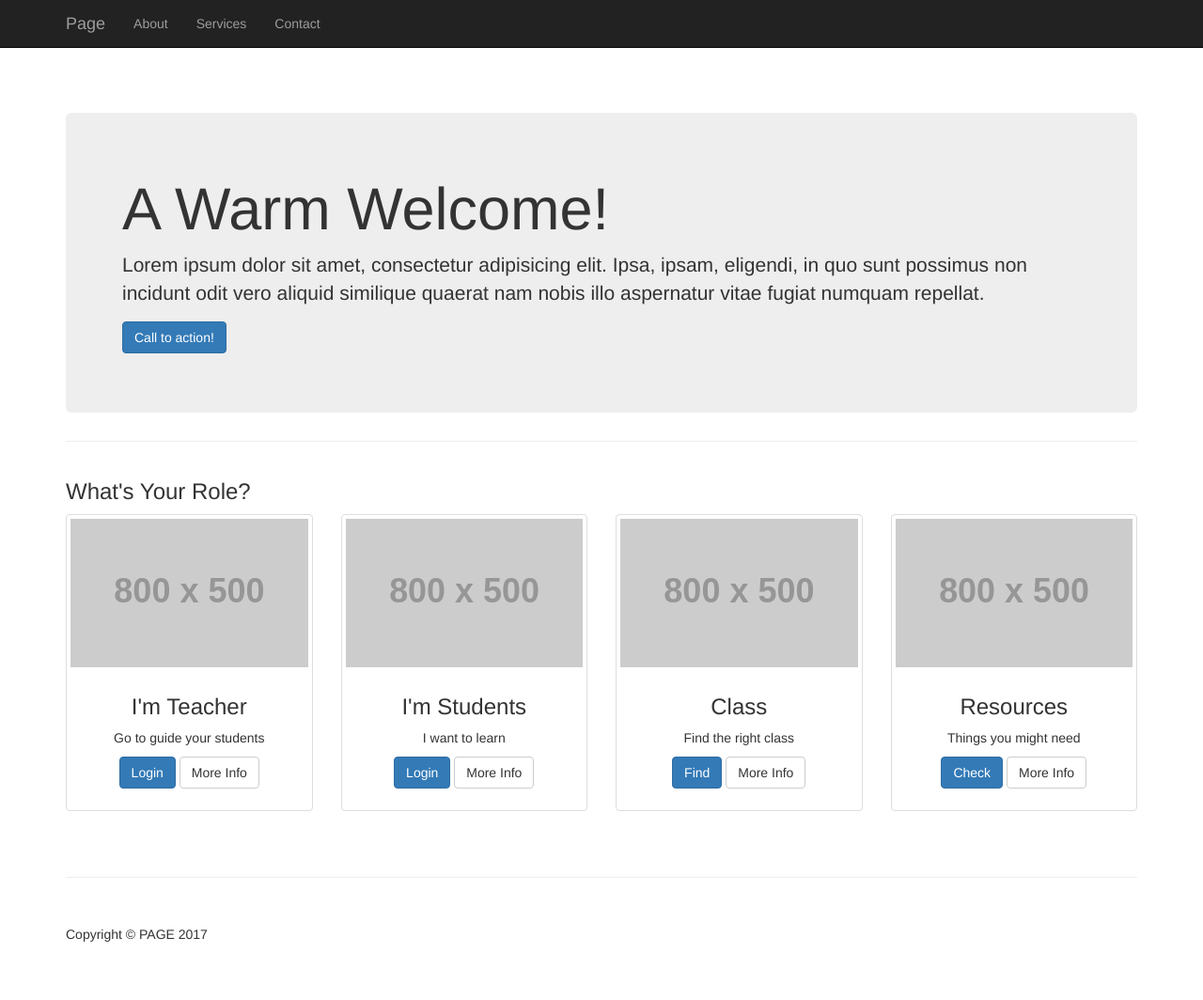
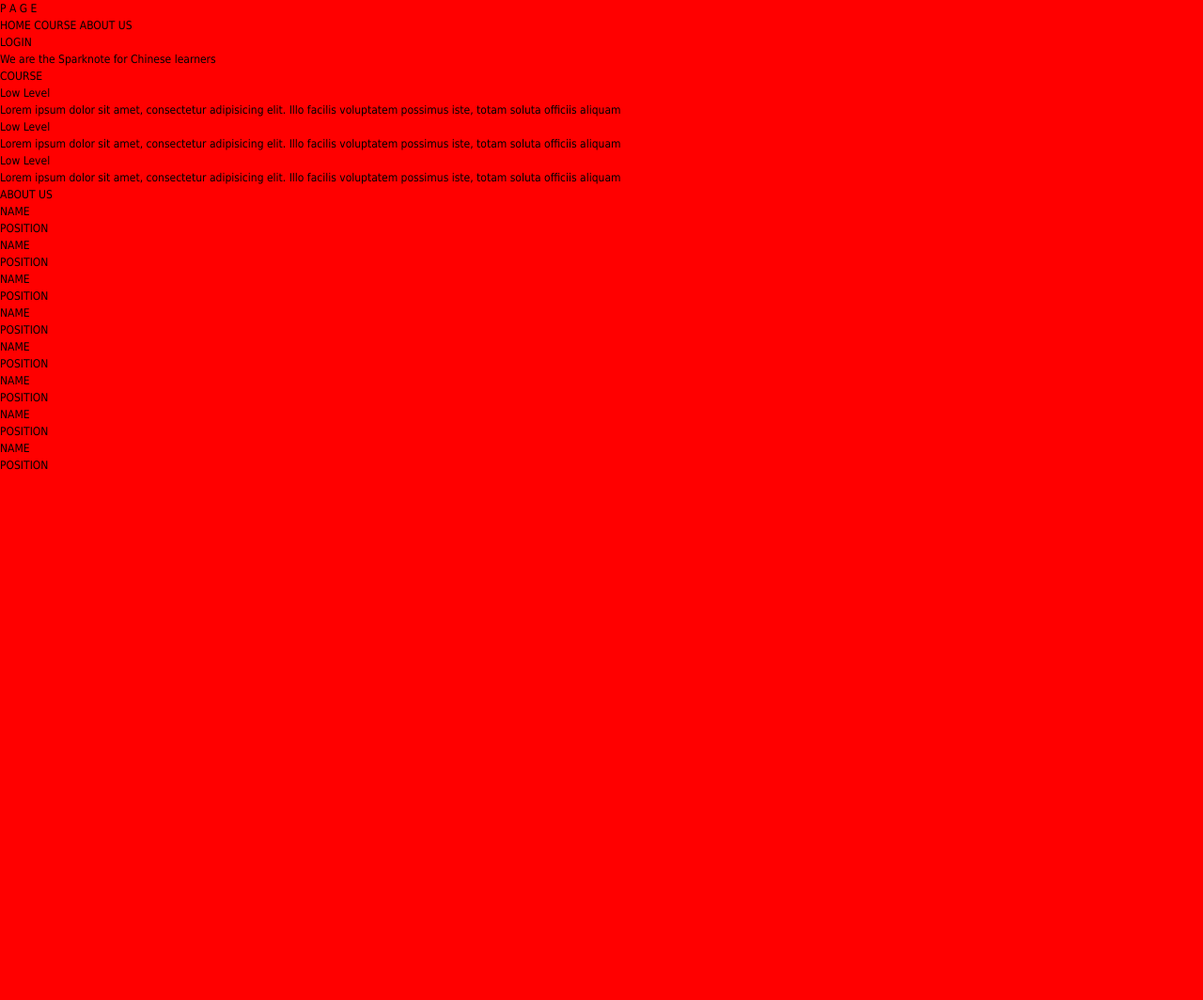
Before and after one commit to Timm-Lee/page, a Flask app: page / in a window 1280 px wide. Shown: the whole page at 94% size. After the commit the page ends 500 px from the top, so only its background shows below. Run offline with Flask 2, Linux system fonts and the light colour scheme; grey boxes labelled with a size stand in for pictures from a placeholder-image service; some libraries are stand-ins or nearby versions.

Commit message:
2017-11-09 3:31pm 做到about us

```diff
--- /dev/null
+++ b/package.json
@@ -0,0 +1,5 @@
+{
+  "dependencies": {
+    "live-server": "^1.2.0"
+  }
+}
--- /dev/null
+++ b/src/static/css/style.css
@@ -0,0 +1,41 @@
+/*
+* @Author: TimmLee
+* @Date:   2017-11-07 09:13:14
+* @Last Modified by:   TimmLee
+* @Last Modified time: 2017-11-08 20:22:59
+*/
+
+/*css reset*/
+* {
+  pading: 0;
+  margin: 0;
+}
+body {
+  /*background: #f6f6f6;*/
+  background-color: red;
+  font: 12px/1.5 tahoma, airal, Microsoft YaHei, sans-serif;
+}
+li {
+  list-style: none;
+}
+img {
+  display: block;
+  border: none;
+}
+input[type='checkbox'] {
+  cursor: pointer;
+}
+
+/* 定宽布局 */
+.w {
+  width: 1080px;
+  margin: 0 auto;
+  position: relative;
+  overflow: hidden;
+}
+
+header .container {
+  height: 552px;
+  width: 100px;
+  background-color: #ccc;
+}
--- a/src/templates/index.html
+++ b/src/templates/index.html
@@ -1,164 +1,112 @@
 <!DOCTYPE html>
 <html lang="en">
-
 <head>
-
-    <meta charset="utf-8">
+  <meta charset="UTF-8">
+  <title>Page</title>
   <meta http-equiv="X-UA-Compatible" content="IE=edge">
   <meta name="viewport" content="width=device-width, initial-scale=1">
   <meta name="description" content="">
   <meta name="author" content="">
-
-    <title>Page - The Study Place</title>
-
-    <!-- Bootstrap Core CSS -->
-    <link href="../static/css/bootstrap.min.css" rel="stylesheet">
-
-    <!-- Custom CSS -->
-    <link href="../static/css/heroic-features.css" rel="stylesheet">
-
-    <!-- HTML5 Shim and Respond.js IE8 support of HTML5 elements and media queries -->
-    <!-- WARNING: Respond.js doesn't work if you view the page via file:// -->
-    <!--[if lt IE 9]>
-        <script src="https://oss.maxcdn.com/libs/html5shiv/3.7.0/html5shiv.js"></script>
-        <script src="https://oss.maxcdn.com/libs/respond.js/1.4.2/respond.min.js"></script>
-    <![endif]-->
-
+  <link rel="stylesheet" href="./style.css">
 </head>
-
 <body>
-
-    <!-- Navigation -->
-    <nav class="navbar navbar-inverse navbar-fixed-top" role="navigation">
-        <div class="container">
-            <!-- Brand and toggle get grouped for better mobile display -->
-            <div class="navbar-header">
-                <button type="button" class="navbar-toggle" data-toggle="collapse" data-target="#bs-example-navbar-collapse-1">
-                    <span class="sr-only">Toggle navigation</span>
-                    <span class="icon-bar"></span>
-                    <span class="icon-bar"></span>
-                    <span class="icon-bar"></span>
-                </button>
-                <a class="navbar-brand" href="#">Page</a>
+  <header>
+    <div class="nav">
+      <div class="fill_left"></div>
+      <div class="nav_center">
+        <div class="logo">
+          <span>P</span>
+          <span>A</span>
+          <span>G</span>
+          <span>E</span>
         </div>
-            <!-- Collect the nav links, forms, and other content for toggling -->
-            <div class="collapse navbar-collapse" id="bs-example-navbar-collapse-1">
-                <ul class="nav navbar-nav">
-                    <li>
-                        <a href="#">About</a>
-                    </li>
-                    <li>
-                        <a href="#">Services</a>
-                    </li>
-                    <li>
-                        <a href="#">Contact</a>
-                    </li>
-                </ul>
+        <div class="nav_bar">
+          <div class="nav_items">
+            <a>HOME</a>
+            <a>COURSE</a>
+            <a>ABOUT US</a>
           </div>
-            <!-- /.navbar-collapse -->
-        </div>
-        <!-- /.container -->
-    </nav>
-
-    <!-- Page Content -->
-    <div class="container">
-
-        <!-- Jumbotron Header -->
-        <header class="jumbotron hero-spacer">
-            <h1>A Warm Welcome!</h1>
-            <p>Lorem ipsum dolor sit amet, consectetur adipisicing elit. Ipsa, ipsam, eligendi, in quo sunt possimus non incidunt odit vero aliquid similique quaerat nam nobis illo aspernatur vitae fugiat numquam repellat.</p>
-            <p><a class="btn btn-primary btn-large">Call to action!</a>
-            </p>
-        </header>
-
-        <hr>
-
-        <!-- Title -->
-        <div class="row">
-            <div class="col-lg-12">
-                <h3>What's Your Role?</h3>
-            </div>
-        </div>
-        <!-- /.row -->
-
-        <!-- Page Features -->
-        <div class="row text-center">
-
-            <div class="col-md-3 col-sm-6 hero-feature">
-                <div class="thumbnail">
-                    <img src="http://placehold.it/800x500" alt="">
-                    <div class="caption">
-                        <h3>I'm Teacher</h3>
-                        <p>Go to guide your students</p>
-                        <p>
-                            <a href="#" class="btn btn-primary">Login</a> <a href="#" class="btn btn-default">More Info</a>
-                        </p>
+          <div class="login">
+            <a>LOGIN</a>
           </div>
         </div>
       </div>
-
-            <div class="col-md-3 col-sm-6 hero-feature">
-                <div class="thumbnail">
-                    <img src="http://placehold.it/800x500" alt="">
-                    <div class="caption">
-                        <h3>I'm Students</h3>
-                        <p>I want to learn</p>
-                        <p>
-                            <a href="#" class="btn btn-primary">Login</a> <a href="#" class="btn btn-default">More Info</a>
-                        </p>
+      <div class="fill_right"></div>
+    </div>
+    <div class="slogan">We are the Sparknote for Chinese learners</div>
+  </header>
+  <div class="content">
+    <div class="course">
+      <div class="title">COURSE</div>
+      <div class="levels">
+        <div class="level_item leven_low">
+          <div class="img"></div>
+          <div class="description">
+            <div class="level_title">Low Level</div>
+            <p>Lorem ipsum dolor sit amet, consectetur adipisicing elit. Illo facilis voluptatem possimus iste, totam soluta officiis aliquam </p>
+          </div>
+        </div>
+        <div class="level_item leven_medium">
+          <div class="img"></div>
+          <div class="description">
+            <div class="level_title">Low Level</div>
+            <p>Lorem ipsum dolor sit amet, consectetur adipisicing elit. Illo facilis voluptatem possimus iste, totam soluta officiis aliquam </p>
+          </div>
+        </div>
+        <div class="level_item leven_high">
+          <div class="img"></div>
+          <div class="description">
+            <div class="level_title">Low Level</div>
+            <p>Lorem ipsum dolor sit amet, consectetur adipisicing elit. Illo facilis voluptatem possimus iste, totam soluta officiis aliquam </p>
           </div>
         </div>
       </div>
-
-            <div class="col-md-3 col-sm-6 hero-feature">
-                <div class="thumbnail">
-                    <img src="http://placehold.it/800x500" alt="">
-                    <div class="caption">
-                        <h3>Class</h3>
-                        <p>Find the right class</p>
-                        <p>
-                            <a href="#" class="btn btn-primary">Find</a> <a href="#" class="btn btn-default">More Info</a>
-                        </p>
+    </div>
+    <div class="about">
+      <div class="title">ABOUT US</div>
+      <div class="items">
+        <div class="item">
+          <div class="img"></div>
+          <p>NAME</p>
+          <p>POSITION</p>
+        </div>
+        <div class="item">
+          <div class="img"></div>
+          <p>NAME</p>
+          <p>POSITION</p>
+        </div>
+        <div class="item">
+          <div class="img"></div>
+          <p>NAME</p>
+          <p>POSITION</p>
+        </div>
+        <div class="item">
+          <div class="img"></div>
+          <p>NAME</p>
+          <p>POSITION</p>
+        </div>
+        <div class="item">
+          <div class="img"></div>
+          <p>NAME</p>
+          <p>POSITION</p>
+        </div>
+        <div class="item">
+          <div class="img"></div>
+          <p>NAME</p>
+          <p>POSITION</p>
+        </div>
+        <div class="item">
+          <div class="img"></div>
+          <p>NAME</p>
+          <p>POSITION</p>
+        </div>
+        <div class="item">
+          <div class="img"></div>
+          <p>NAME</p>
+          <p>POSITION</p>
         </div>
       </div>
     </div>
-
-            <div class="col-md-3 col-sm-6 hero-feature">
-                <div class="thumbnail">
-                    <img src="http://placehold.it/800x500" alt="">
-                    <div class="caption">
-                        <h3>Resources</h3>
-                        <p>Things you might need</p>
-                        <p>
-                            <a href="#" class="btn btn-primary">Check</a> <a href="#" class="btn btn-default">More Info</a>
-                        </p>
   </div>
-                </div>
-            </div>
-
-        </div>
-        <!-- /.row -->
-
-        <hr>
-
-        <!-- Footer -->
-        <footer>
-            <div class="row">
-                <div class="col-lg-12">
-                    <p>Copyright &copy; PAGE 2017</p>
-                </div>
-            </div>
-        </footer>
-
-    </div>
-    <!-- /.container -->
-
-    <!-- jQuery -->
-    <script src="../static/js/jquery.js"></script>
-
-    <!-- Bootstrap Core JavaScript -->
-    <script src="../static/js/bootstrap.min.js"></script>
-
 </body>
-
 </html>
```
Also changed, not shown: demo/basic.css (added, +25 -0 lines), demo/index.html (added, +11 -0 lines), demo/style.css (added, +16 -0 lines), src/templates/style.css (added, +195 -0 lines), src/static/images/baymax.jpg (added), src/static/images/design-1200x633.jpg (added), src/static/images/duck.jpg (added), src/static/images/home-bg.jpg (added), src/static/images/lady-LED-lamp-1.jpg (added), src/templates/design-1200x633.jpg (added), 6 other files. Lines whose indentation alone changed are shown as unchanged.
